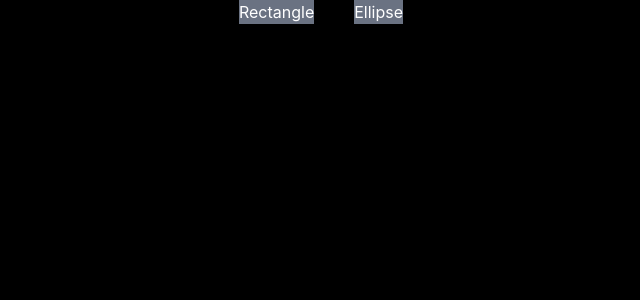
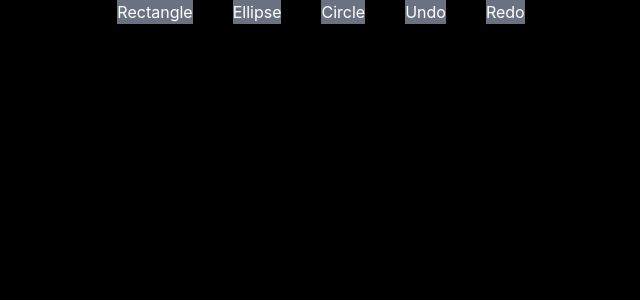
Before and after one commit to Satyam00915/Scribble, a React (Vite) app: page / in a window 1280 px wide. Shown: the top 300 px of the page, without its empty margins (319-959 px from the left). Built offline with nearby package versions, Linux system fonts and the light colour scheme.

Commit message:
..circle and undo redo

```diff
--- a/src/App.tsx
+++ b/src/App.tsx
@@ -1,7 +1,7 @@
 import { useEffect, useRef, useState } from "react";
-import { drawEllipse, drawRectangle } from "./utils/drawFunctions";
+import { drawCircle, drawEllipse, drawRectangle } from "./utils/drawFunctions";
 
-type Shape = Rectangle | Ellipse;
+type Shape = Rectangle | Ellipse | Circle;
 
 export type Rectangle = {
   type: "Rectangle";
@@ -9,6 +9,16 @@ export type Rectangle = {
   y: number;
   width: number;
   height: number;
+  radius: number;
+};
+
+export type Circle = {
+  type: "Circle";
+  x: number;
+  y: number;
+  radius: number;
+  startAngle: number;
+  endAngle: number;
 };
 
 export type Ellipse = {
@@ -32,15 +42,18 @@ function App() {
   const startY = useRef(0);
 
   const isDrawing = useRef(false);
-  const isShape = useRef<"Rectangle" | "Ellipse">("Rectangle");
+  const isShape = useRef<"Rectangle" | "Ellipse" | "Circle">("Rectangle");
 
   const [shapes, setShapes] = useState<Shapes>([]);
+  const [redo, setRedo] = useState<Shapes>([]);
   function DrawShapes(ctx: React.RefObject<CanvasRenderingContext2D | null>) {
     shapes.forEach((s) => {
       if (s.type === "Rectangle") {
         drawRectangle(s, ctx);
       } else if (s.type === "Ellipse") {
         drawEllipse(s, ctx);
+      } else if (s.type === "Circle") {
+        drawCircle(s, ctx);
       }
     });
   }
@@ -72,12 +85,15 @@ function App() {
       const width = e.offsetX - startX.current;
       const height = e.offsetY - startY.current;
 
-      contextRef.current?.strokeRect(
+      contextRef.current.beginPath();
+      contextRef.current?.roundRect(
         startX.current,
         startY.current,
         width,
         height,
+        20,
       );
+      contextRef.current.stroke();
     } else if (isShape.current === "Ellipse") {
       const radiusX = Math.abs(e.offsetX - startX.current) / 2;
       const radiusY = Math.abs(e.offsetY - startY.current) / 2;
@@ -89,6 +105,22 @@ function App() {
         radiusX,
         radiusY,
         0,
+        0,
+        Math.PI * 2,
+      );
+      contextRef.current.stroke();
+    } else if (isShape.current === "Circle") {
+      const { offsetX, offsetY } = e;
+      const dx = offsetX - startX.current;
+      const dy = offsetY - startY.current;
+
+      const radius = Math.sqrt(dx * dx + dy * dy);
+
+      contextRef.current.beginPath();
+      contextRef.current.arc(
+        startX.current,
+        startY.current,
+        radius,
         0,
         Math.PI * 2,
       );
@@ -114,6 +146,7 @@ function App() {
         y: startY.current,
         width,
         height,
+        radius: 20,
       };
     } else if (isShape.current === "Ellipse") {
       const radiusX = Math.abs(e.offsetX - startX.current) / 2;
@@ -128,8 +161,24 @@ function App() {
         startAngle: 0,
         endAngle: Math.PI * 2,
       };
+    } else if (isShape.current === "Circle") {
+      const { offsetX, offsetY } = e;
+      const dx = offsetX - startX.current;
+      const dy = offsetY - startY.current;
+
+      const radius = Math.sqrt(dx * dx + dy * dy);
+
+      newShape = {
+        type: "Circle",
+        x: startX.current,
+        y: startY.current,
+        radius,
+        startAngle: 0,
+        endAngle: Math.PI * 2,
+      };
     }
     setShapes((prev) => [...prev, newShape]);
+    setRedo([]);
   };
 
   useEffect(() => {
@@ -145,6 +194,12 @@ function App() {
 
     ctx.strokeStyle = "white";
 
+    contextRef.current.clearRect(
+      0,
+      0,
+      canvasRef.current.width,
+      canvasRef.current.height,
+    );
     DrawShapes(contextRef);
 
     return () => {
@@ -173,6 +228,36 @@ function App() {
         >
           Ellipse
         </button>
+        <button
+          onClick={() => {
+            isShape.current = "Circle";
+          }}
+          className="bg-gray-500 text-white"
+        >
+          Circle
+        </button>
+        <button
+          disabled={shapes.length === 0}
+          onClick={() => {
+            const oldShape: Shape = shapes[shapes.length - 1];
+            setShapes((prev) => prev.slice(0, -1));
+            setRedo((prev) => [...prev, oldShape]);
+          }}
+          className="bg-gray-500 text-white"
+        >
+          Undo
+        </button>
+        <button
+          disabled={redo.length === 0}
+          onClick={() => {
+            const oldShape: Shape = redo[redo.length - 1];
+            setShapes((prev) => [...prev, oldShape]);
+            setRedo((prev) => prev.slice(0, -1));
+          }}
+          className="bg-gray-500 text-white"
+        >
+          Redo
+        </button>
       </div>
       <canvas
         ref={canvasRef}
--- a/src/utils/drawFunctions.tsx
+++ b/src/utils/drawFunctions.tsx
@@ -1,11 +1,13 @@
-import type { Ellipse, Rectangle } from "../App";
+import type { Circle, Ellipse, Rectangle } from "../App";
 
 export const drawRectangle = (
   props: Rectangle,
   ctx: React.RefObject<CanvasRenderingContext2D | null>,
 ) => {
   if (!ctx.current) return;
-  ctx.current.strokeRect(props.x, props.y, props.width, props.height);
+  ctx.current.beginPath();
+  ctx.current.roundRect(props.x, props.y, props.width, props.height, 20);
+  ctx.current.stroke();
 };
 
 export const drawEllipse = (
@@ -25,3 +27,19 @@ export const drawEllipse = (
   );
   ctx.current.stroke();
 };
+
+export const drawCircle = (
+  props: Circle,
+  ctx: React.RefObject<CanvasRenderingContext2D | null>,
+) => {
+  if (!ctx.current) return;
+  ctx.current.beginPath();
+  ctx.current.arc(
+    props.x,
+    props.y,
+    props.radius,
+    props.startAngle,
+    props.endAngle,
+  );
+  ctx.current.stroke();
+};
```
